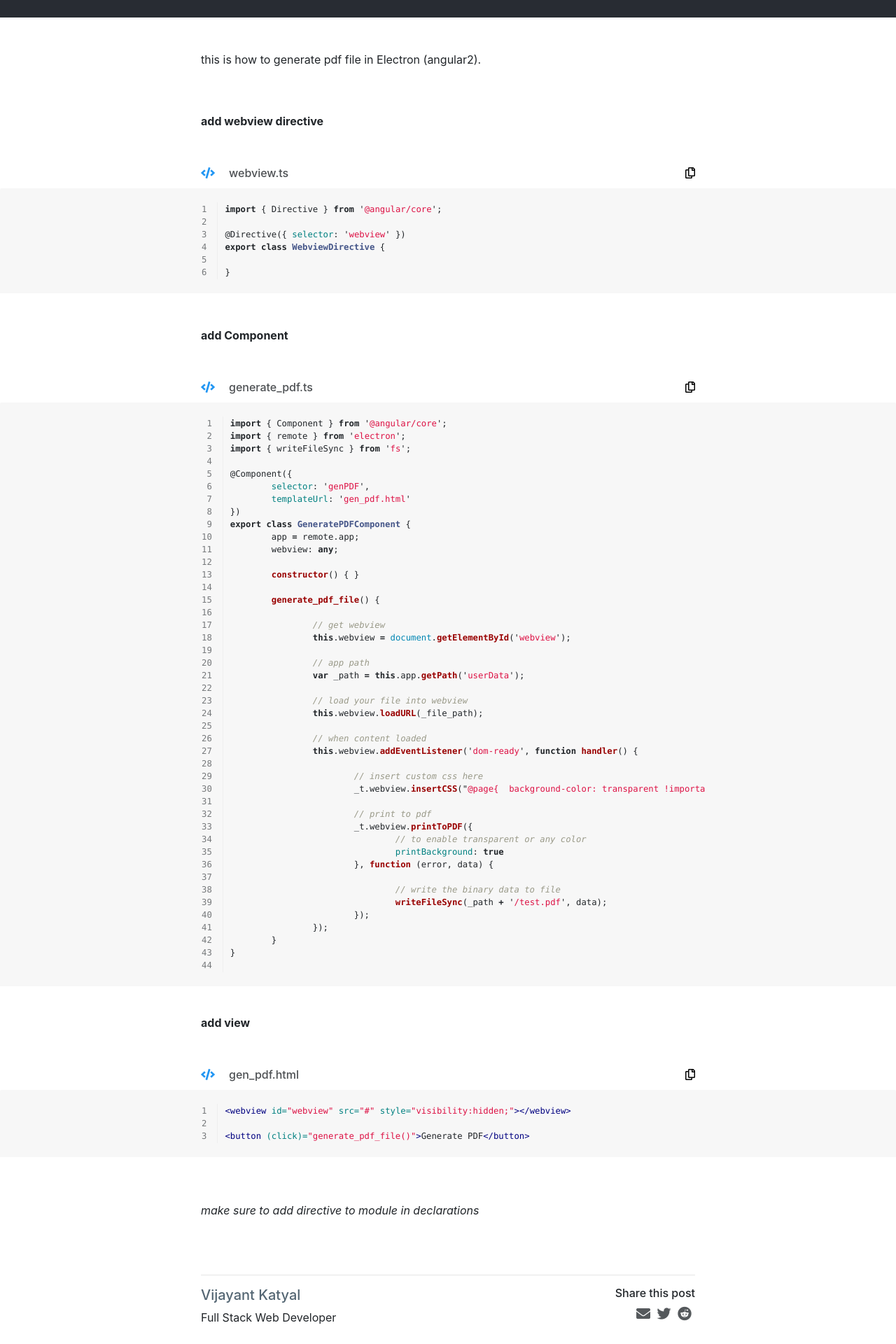
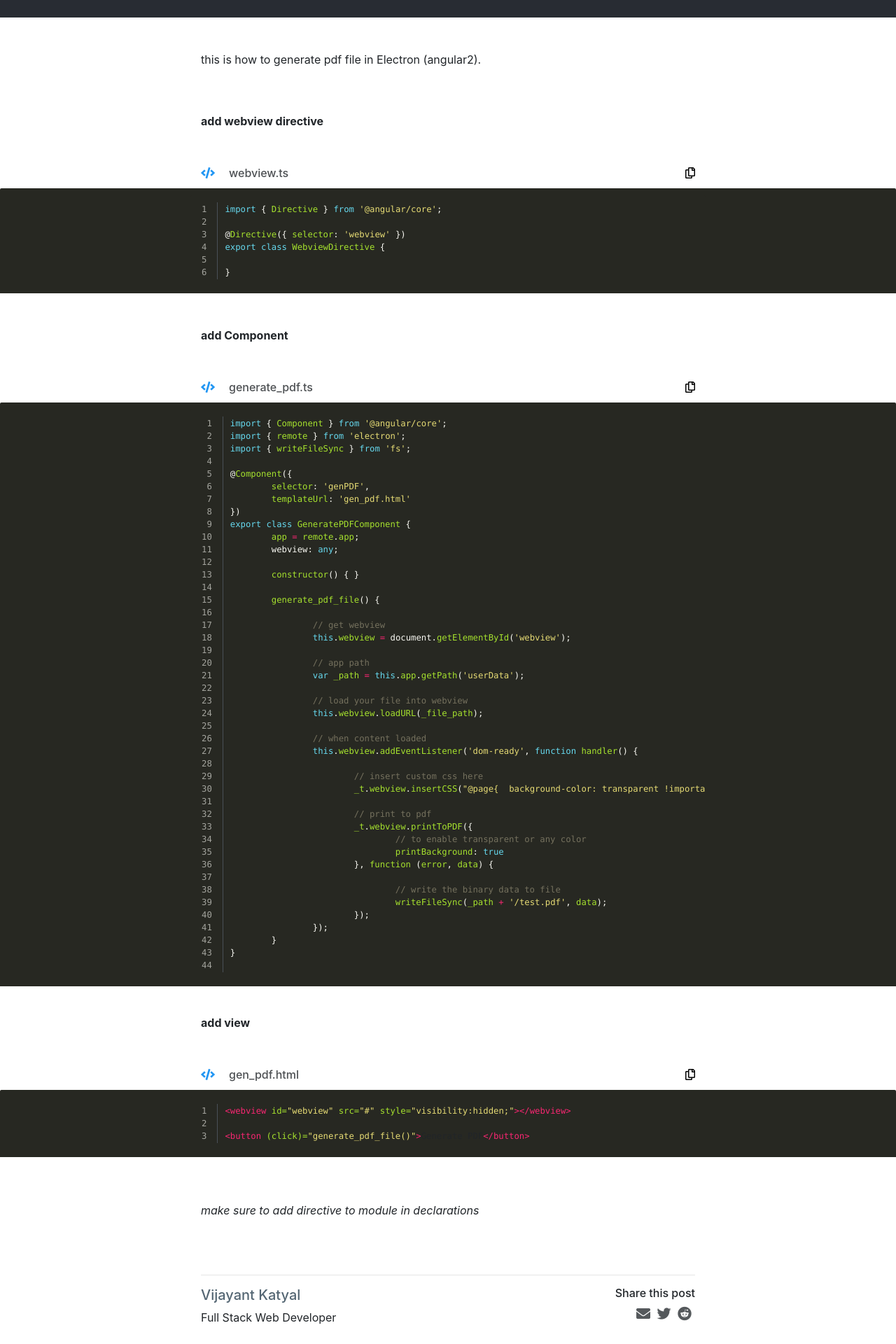
Before and after one commit to vijayantkatyal/vijayantkatyal.github.io, a Jekyll site: the page built from _posts/2016-12-12-pdf-electron-angular2.md, in a window 1280 px wide. Shown: the part 409-2329 px from the top of the page at 70% size. Built offline with Jekyll 4.4.1, drawn with Linux system fonts in a browser that asks for light colours; nearby versions of some CDN libraries; comment, search, counter and statistics services are not loaded.

Commit message:
[Added] dark syntax highlight

```diff
--- a/_includes/head.html
+++ b/_includes/head.html
@@ -39,7 +39,7 @@
 
     <link rel="stylesheet" href="/assets/css/blog.css">
 	<link rel="stylesheet" href="/assets/css/post.css">
-    <link rel="stylesheet" href="/assets/css/syntax.css">
+    <link rel="stylesheet" href="/assets/css/syntax-dark.css">
     <link rel="stylesheet" href="/assets/css/cookie.css">
 
     <link href='//fonts.googleapis.com/css?family=Merriweather:900,900italic,300,300italic' rel='stylesheet' type='text/css'>
--- a/assets/css/syntax2.css
+++ b/assets/css/syntax-dark.css
@@ -1,6 +1,75 @@
-pre.highlight,
-.highlight pre { background-color: #272822; }
-.highlight .hll { background-color: #272822; }
+.highlight  {
+	padding: 10px;
+	overflow: auto;
+	word-wrap: normal;
+	background: #272822; color: #f8f8f2;
+	/* border: 1px solid #ddd; */
+	border-radius: 2px 2px 0 0;
+	margin-bottom: 0px;
+}
+
+.lineno-container > figure > pre {
+	padding: 0px;
+}
+
+.highlight pre.lineno {
+	border: none;
+	opacity: 0.6;
+	color: #f8f8f2;
+	filter: alpha(opacity=60);
+}
+.highlight .lineno {
+	-webkit-touch-callout: none;
+	-webkit-user-select: none;
+	-khtml-user-select: none;
+	-moz-user-select: none;
+	-ms-user-select: none;
+	user-select: none;
+}
+.highlight .rouge-gutter {
+	border-right: 1px solid #495057;
+	min-width: inherit;
+	padding-right: 15px !important;
+	background: #272822;
+	width: 1%;
+	font-size: 14px;
+	line-height: 18px;
+	text-align: right;
+	white-space: nowrap;
+	vertical-align: top;
+	cursor: pointer;
+	user-select: none;
+	/* border: solid #eee; */
+	border-width: 0 1px 0 0;
+	font-weight: normal;
+}
+.highlight .rouge-code {
+	padding: 1px 10px !important;
+	text-align: left;
+	background: transparent;
+	border: 0;
+	overflow: visible;
+	font-size: 14px;
+	color: #f8f8f2;
+	word-wrap: normal;
+	white-space: pre;
+	position: relative;
+	line-height: 18px;
+	vertical-align: top;
+	border-collapse: collapse;
+	font-weight: normal;
+}
+.highlight pre pre {
+	border: none;
+	margin-bottom: 0px;
+}
+
+/* .rouge-gutter.gl pre.lineno{
+
+} */
+
+
+
 .highlight .c { color: #75715e } /* Comment */
 .highlight .err { color: #960050; background-color: #1e0010 } /* Error */
 .highlight .k { color: #66d9ef } /* Keyword */
@@ -8,12 +77,17 @@ pre.highlight,
 .highlight .n { color: #f8f8f2 } /* Name */
 .highlight .o { color: #f92672 } /* Operator */
 .highlight .p { color: #f8f8f2 } /* Punctuation */
+.highlight .ch { color: #75715e } /* Comment.Hashbang */
 .highlight .cm { color: #75715e } /* Comment.Multiline */
 .highlight .cp { color: #75715e } /* Comment.Preproc */
+.highlight .cpf { color: #75715e } /* Comment.PreprocFile */
 .highlight .c1 { color: #75715e } /* Comment.Single */
 .highlight .cs { color: #75715e } /* Comment.Special */
+.highlight .gd { color: #f92672 } /* Generic.Deleted */
 .highlight .ge { font-style: italic } /* Generic.Emph */
+.highlight .gi { color: #a6e22e } /* Generic.Inserted */
 .highlight .gs { font-weight: bold } /* Generic.Strong */
+.highlight .gu { color: #75715e } /* Generic.Subheading */
 .highlight .kc { color: #66d9ef } /* Keyword.Constant */
 .highlight .kd { color: #66d9ef } /* Keyword.Declaration */
 .highlight .kn { color: #f92672 } /* Keyword.Namespace */
@@ -39,12 +113,15 @@ pre.highlight,
 .highlight .nv { color: #f8f8f2 } /* Name.Variable */
 .highlight .ow { color: #f92672 } /* Operator.Word */
 .highlight .w { color: #f8f8f2 } /* Text.Whitespace */
+.highlight .mb { color: #ae81ff } /* Literal.Number.Bin */
 .highlight .mf { color: #ae81ff } /* Literal.Number.Float */
 .highlight .mh { color: #ae81ff } /* Literal.Number.Hex */
 .highlight .mi { color: #ae81ff } /* Literal.Number.Integer */
 .highlight .mo { color: #ae81ff } /* Literal.Number.Oct */
+.highlight .sa { color: #e6db74 } /* Literal.String.Affix */
 .highlight .sb { color: #e6db74 } /* Literal.String.Backtick */
 .highlight .sc { color: #e6db74 } /* Literal.String.Char */
+.highlight .dl { color: #e6db74 } /* Literal.String.Delimiter */
 .highlight .sd { color: #e6db74 } /* Literal.String.Doc */
 .highlight .s2 { color: #e6db74 } /* Literal.String.Double */
 .highlight .se { color: #ae81ff } /* Literal.String.Escape */
@@ -55,12 +132,48 @@ pre.highlight,
 .highlight .s1 { color: #e6db74 } /* Literal.String.Single */
 .highlight .ss { color: #e6db74 } /* Literal.String.Symbol */
 .highlight .bp { color: #f8f8f2 } /* Name.Builtin.Pseudo */
+.highlight .fm { color: #a6e22e } /* Name.Function.Magic */
 .highlight .vc { color: #f8f8f2 } /* Name.Variable.Class */
 .highlight .vg { color: #f8f8f2 } /* Name.Variable.Global */
 .highlight .vi { color: #f8f8f2 } /* Name.Variable.Instance */
+.highlight .vm { color: #f8f8f2 } /* Name.Variable.Magic */
 .highlight .il { color: #ae81ff } /* Literal.Number.Integer.Long */
 
-.highlight .gh { } /* Generic Heading & Diff Header */
-.highlight .gu { color: #75715e; } /* Generic.Subheading & Diff Unified/Comment? */
-.highlight .gd { color: #f92672; } /* Generic.Deleted & Diff Deleted */
-.highlight .gi { color: #a6e22e; } /* Generic.Inserted & Diff Inserted */
+.code_title::before {
+	display: inline-block;
+	font-size: inherit;
+	text-rendering: auto;
+	font-style: normal;
+	font-variant: normal;
+	font-weight: 900;
+	-webkit-font-smoothing: antialiased;
+	content: "\f121";
+	font-family: "Font Awesome 5 Free";
+	/* padding-left: 10px; */
+	padding-right: 20px;
+	color: #2196F3;
+}
+
+.code_title {
+	/* background-color: #e0e0e0; */
+	/* border-bottom: 1px solid #ddd; */
+	margin-top: 40px;
+	margin-bottom: 0px;
+	border-bottom: 0px;
+	padding: 10px;
+	color: #4d5053;
+	font-weight: 500;
+}
+
+.code_title::after {
+	display: inline-block;
+	font-size: inherit;
+	text-rendering: auto;
+	-webkit-font-smoothing: antialiased;
+	content: "\f0c5";
+	font-family: "Font Awesome 5 Free";
+	float: right;
+	color: #000;
+	cursor: pointer;
+	/* margin-top: 6px;  */
+}
```
